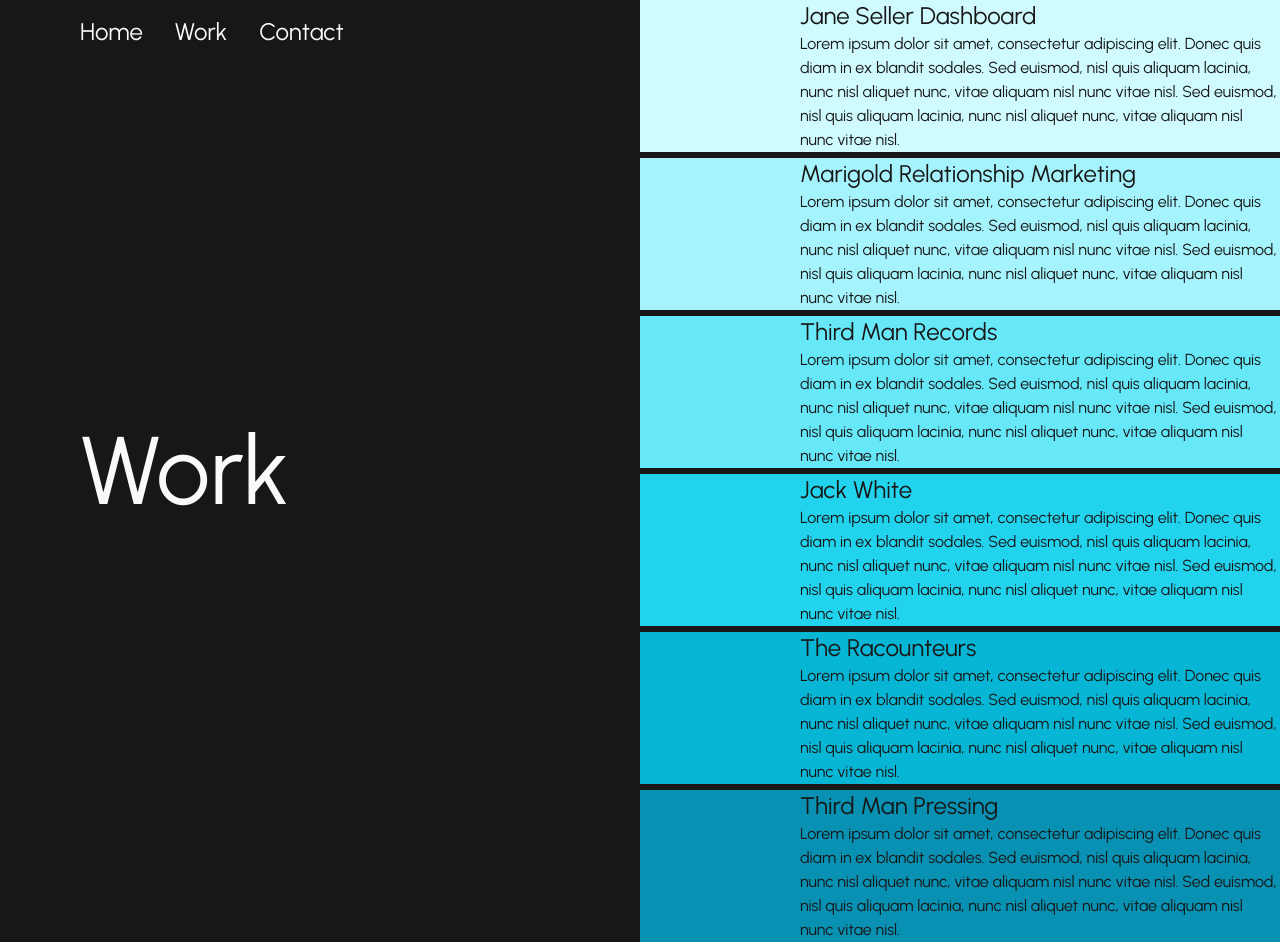
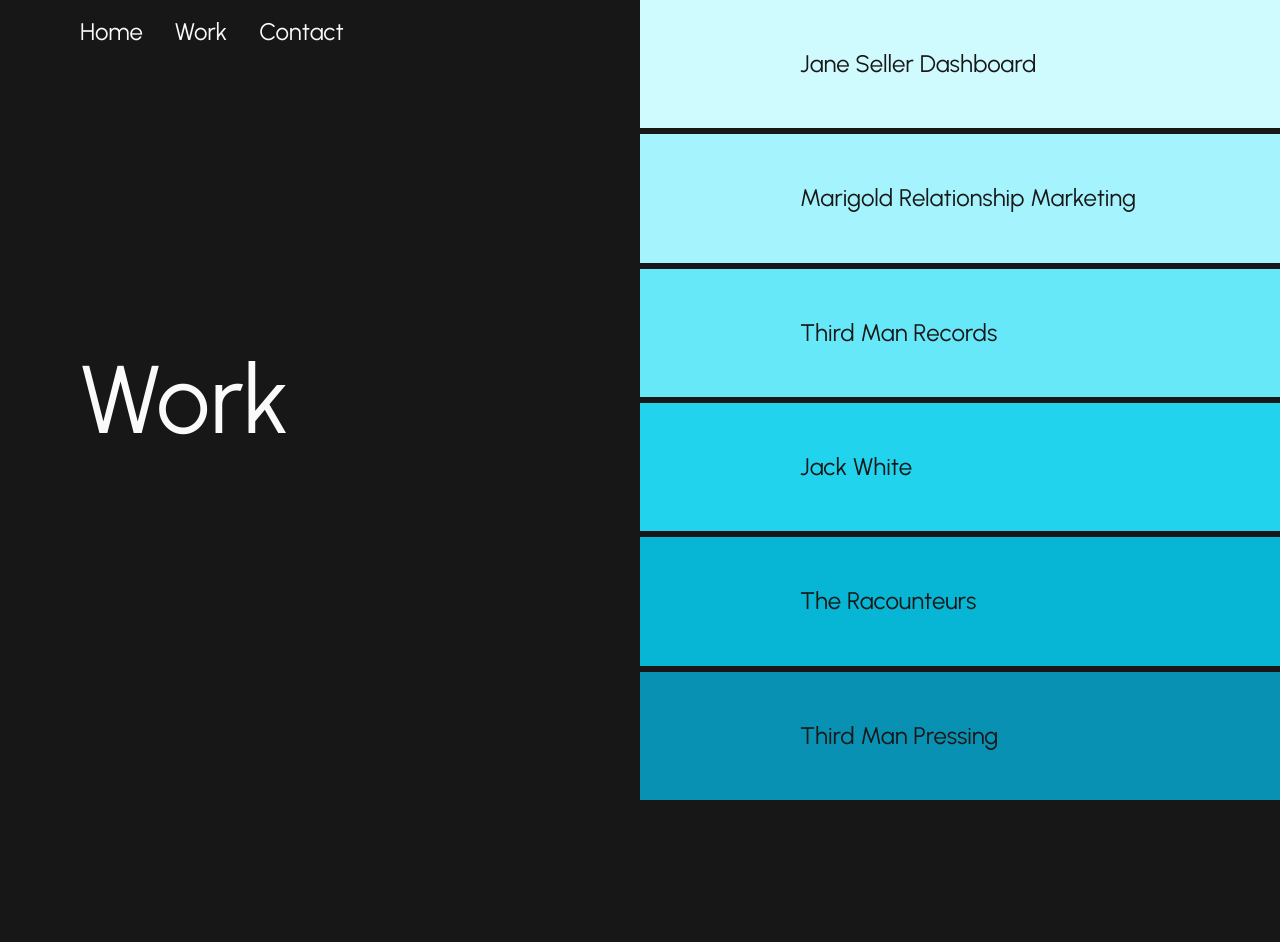
Before and after one commit to evanhickman/portfoliov2, a Next.js app: page /work in a window 1280 px wide. After the commit the page ends 800 px from the top, so only its background shows below. Built offline with nearby package versions, Linux system fonts and the light colour scheme.

Commit message:
add react spring

```diff
--- a/src/app/components/Box.tsx
+++ b/src/app/components/Box.tsx
@@ -13,7 +13,6 @@
     <div className={`${bgColor} flex flex-col justify-center`}>
       <div className='pl-40'>
         {title && <h2 className='text-2xl text-black-900'>{title}</h2>}
-        {description && <p className='text-black-900'>{description}</p>}
       </div>
     </div>
   );
```
Also changed, not shown: package.json (+6 -5 lines), 1 other file (tests, documents, lock files or other folders).
